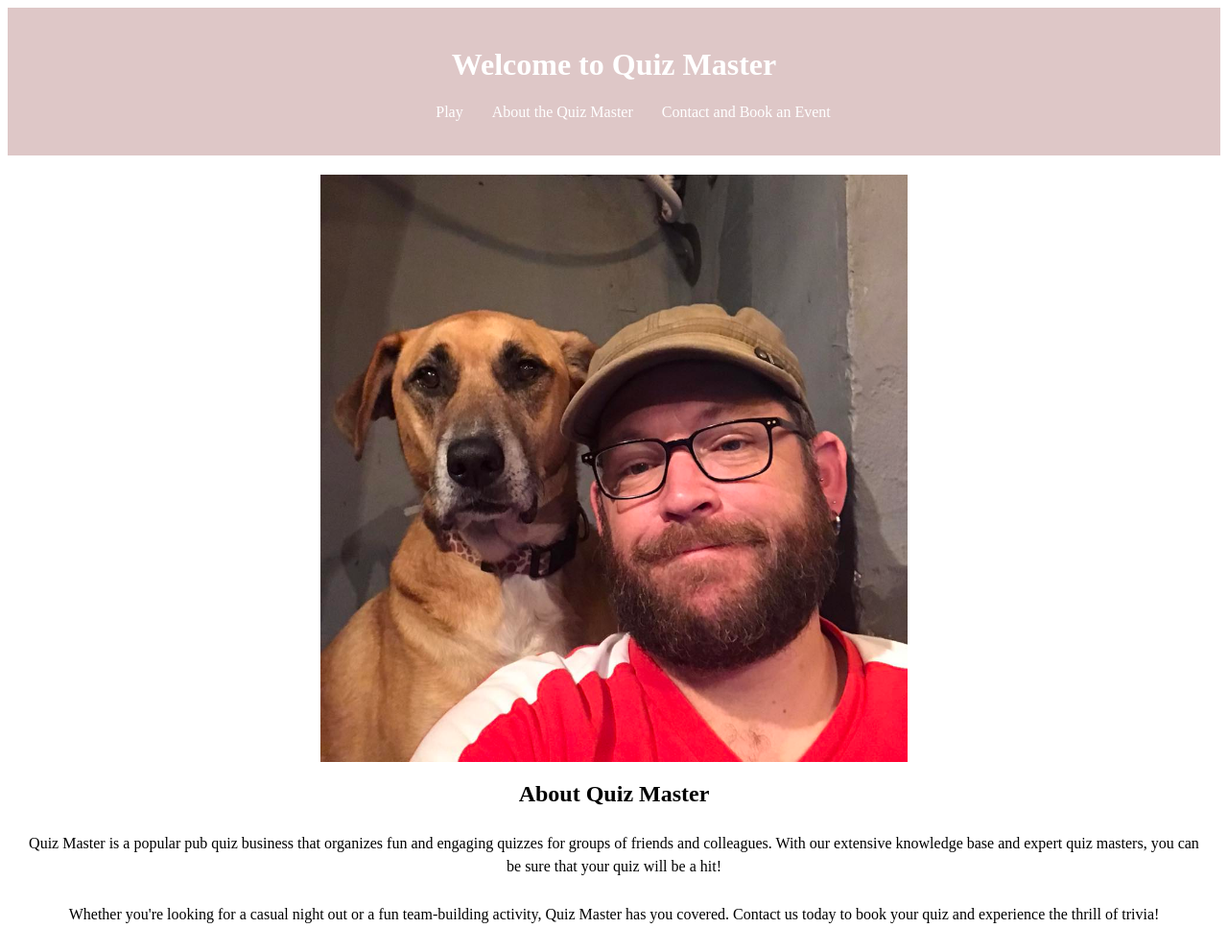
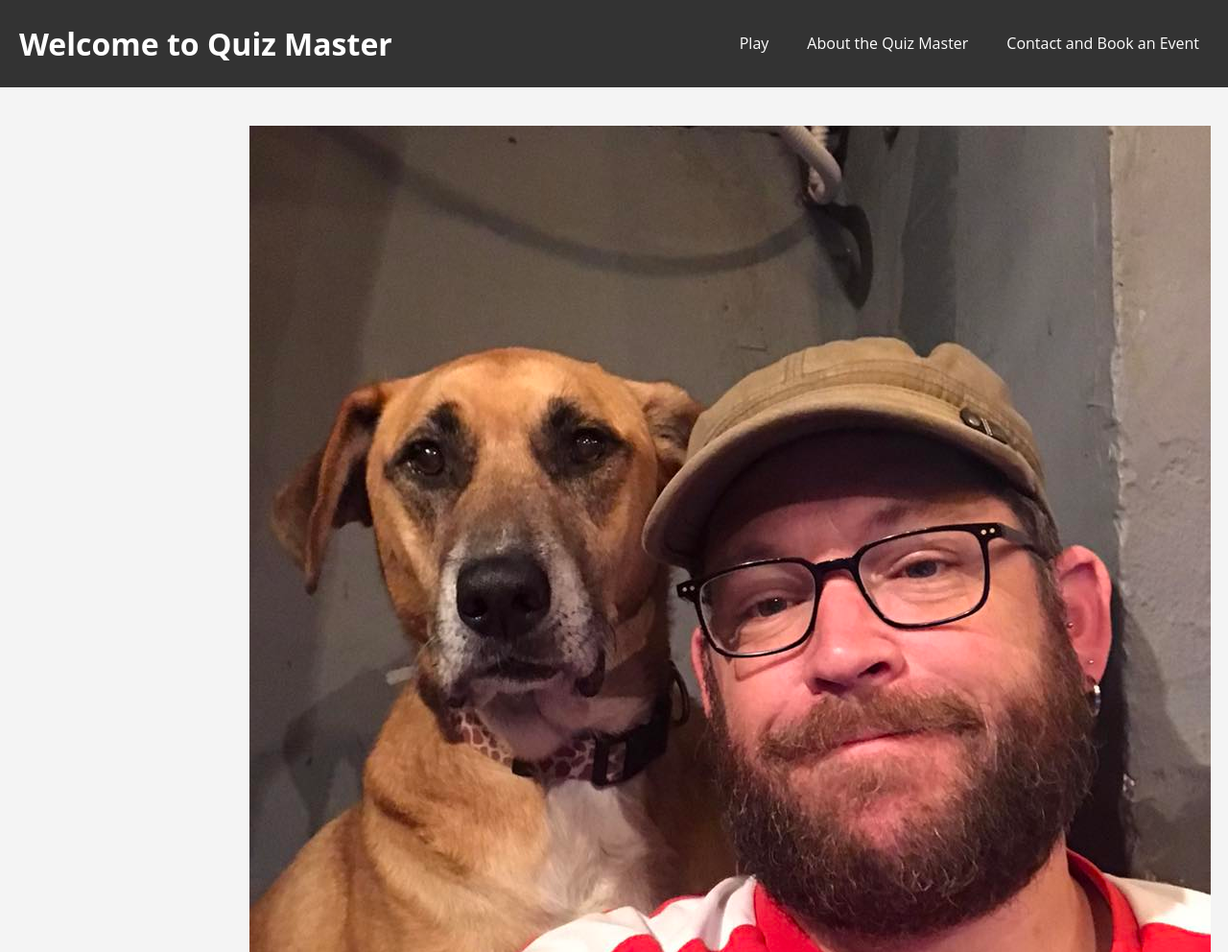
Before and after one commit to HeyBobChan/quizmaster, a Flask app: page / in a window 1280 px wide. Shown: the top 992 px of the page at 96% size. Run offline with Flask 3, Linux system fonts and the light colour scheme.

Commit message:
Update styles.css

```diff
--- a/static/styles.css
+++ b/static/styles.css
@@ -1,56 +1,109 @@
-/* static/styles.css */
+/* General Styles */
+* {
+  box-sizing: border-box;
+  margin: 0;
+  padding: 0;
+}
 
-/* Header styling */
+body {
+  font-family: 'Open Sans', sans-serif;
+  line-height: 1.6;
+  background-color: #f4f4f4;
+}
+
+/* Header Styles */
 header {
-    background-color: #dec7c7;
+  background-color: #333;
   color: #fff;
   padding: 20px;
-    text-align: center;
+  display: flex;
+  justify-content: space-between;
+  align-items: center;
 }
 
-/* Navigation styling */
+.logo a {
+  display: flex;
+  align-items: center;
+  text-decoration: none;
+  color: #fff;
+}
+
+.logo img {
+  height: 50px;
+  margin-right: 10px;
+}
+
 nav ul {
   list-style-type: none;
   display: flex;
-    justify-content: center;
 }
 
 nav ul li {
-    margin: 0 10px;
+  margin-left: 20px;
 }
 
 nav ul li a {
   color: #fff;
   text-decoration: none;
-    padding: 5px;
+  padding: 5px 10px;
+  border-radius: 5px;
+  transition: background-color 0.3s ease;
 }
 
-/* Main content styling */
+nav ul li a:hover {
+  background-color: #555;
+}
+
+/* Main Styles */
 main {
-    padding: 20px;
-    display: flex;
-    flex-direction: column;
-    align-items: center;
+  max-width: 800px;
+  margin: 0 auto;
+  padding: 40px 20px;
+}
+
+section {
+  margin-bottom: 40px;
+}
+
+section h2 {
+  font-size: 28px;
+  margin-bottom: 20px;
+  color: #333;
+}
+
+section p {
+  font-size: 16px;
+  line-height: 1.6;
+  color: #555;
+  margin-bottom: 10px;
+}
+
+.video {
   text-align: center;
 }
 
-img {
-    max-width: 50%;
-    height: auto;
+/* Footer Styles */
+footer {
+  background-color: #333;
+  color: #fff;
+  padding: 20px;
+  text-align: center;
+  display: flex;
+  justify-content: space-between;
+  align-items: center;
 }
 
-/* Additional styles */
-h2 {
-    font-size: 24px;
-    margin-bottom: 10px;
+footer p {
+  font-size: 14px;
 }
 
-p {
-    font-size: 16px;
-    line-height: 1.5;
-    margin-bottom: 10px;
+.social-icons a {
+  color: #fff;
+  margin-left: 10px;
+  font-size: 20px;
+  transition: color 0.3s ease;
 }
 
-iframe {
-    margin-top: 20px;
+.social-icons a:hover {
+  color: #ddd;
 }
```
Lines whose indentation alone changed are shown as unchanged.
